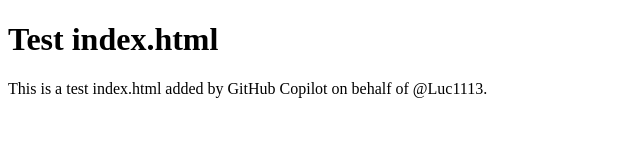
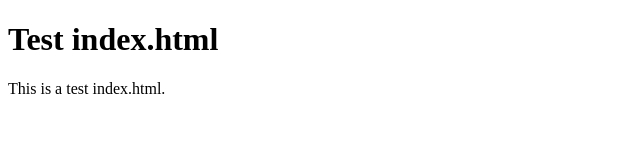
Before and after one commit to Avco-Premier/maxspizzany, a plain HTML site: page index.html in a window 1280 px wide. Shown: the whole page, without its empty margins (0-640 px from the left). Drawn offline with Linux system fonts and the light colour scheme.

Commit message:
Remove unnecessary attribution from index.html

```diff
--- a/index.html
+++ b/index.html
@@ -7,6 +7,6 @@
 </head>
 <body>
   <h1>Test index.html</h1>
-  <p>This is a test index.html added by GitHub Copilot on behalf of @Luc1113.</p>
+  <p>This is a test index.html.</p>
 </body>
 </html>
```
